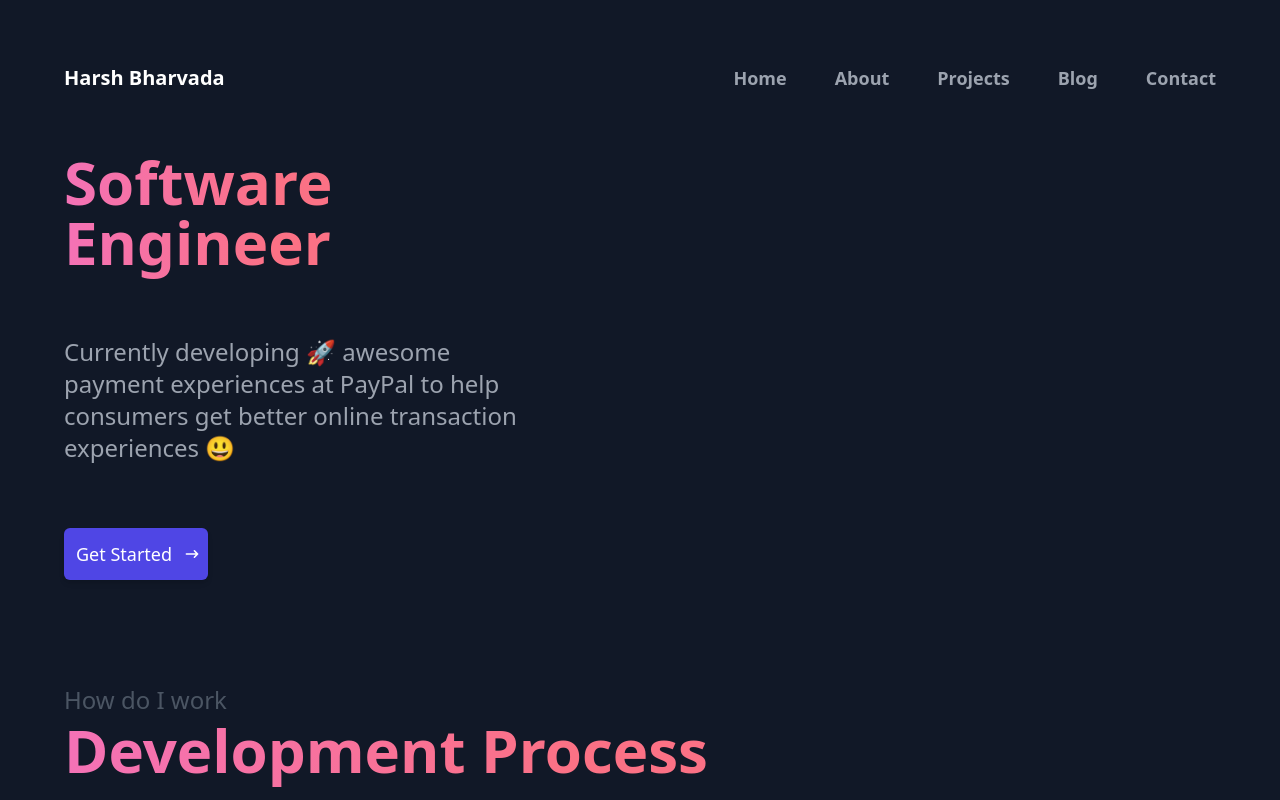
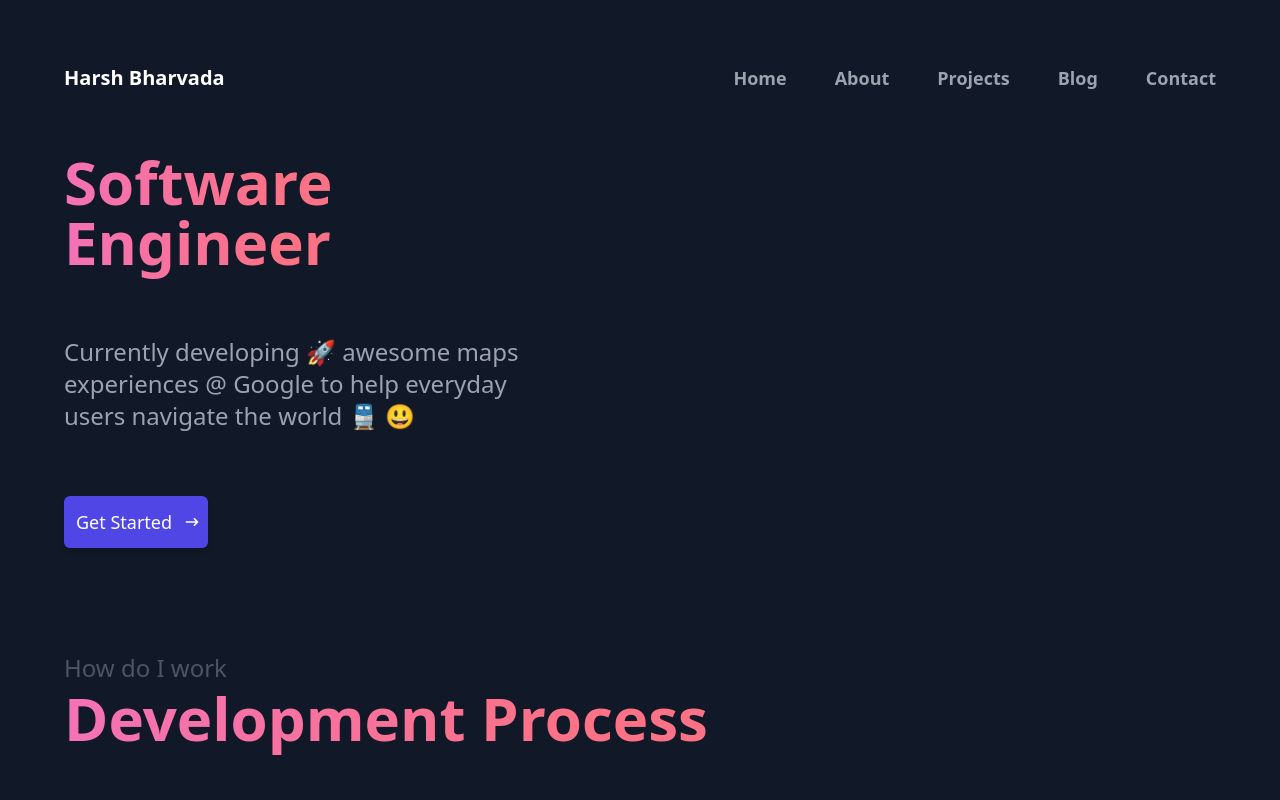
Before and after one commit to harsh07bharvada/Portfolio, an Angular app: page / in a window 1280 px wide. Shown: the top 800 px of the page. Built offline with nearby package versions, Linux system fonts and the light colour scheme; what @tailwindcss/typography would draw is missing.

Commit message:
Google Company update

```diff
--- a/src/app/pages/home/home-landing-section/home-landing-section.component.html
+++ b/src/app/pages/home/home-landing-section/home-landing-section.component.html
@@ -12,10 +12,9 @@
 
     <div
       class="flex w-full text-gray-400 md:pr-20 font-base text-lg md:text-2xl justify-center md:justify-start items-center">
-      <span @slideInFromRightAndFade class="text-center md:text-left">Currently developing 🚀 awesome payment
-        experiences at PayPal to help
-        consumers get better online
-        transaction experiences 😃 </span>
+      <span @slideInFromRightAndFade class="text-center md:text-left">Currently developing 🚀 awesome maps
+        experiences @ Google to help
+        everyday users navigate the world 🚆 😃 </span>
     </div>
 
     <div class="flex w-full justify-center md:justify-start  items-center">
```
